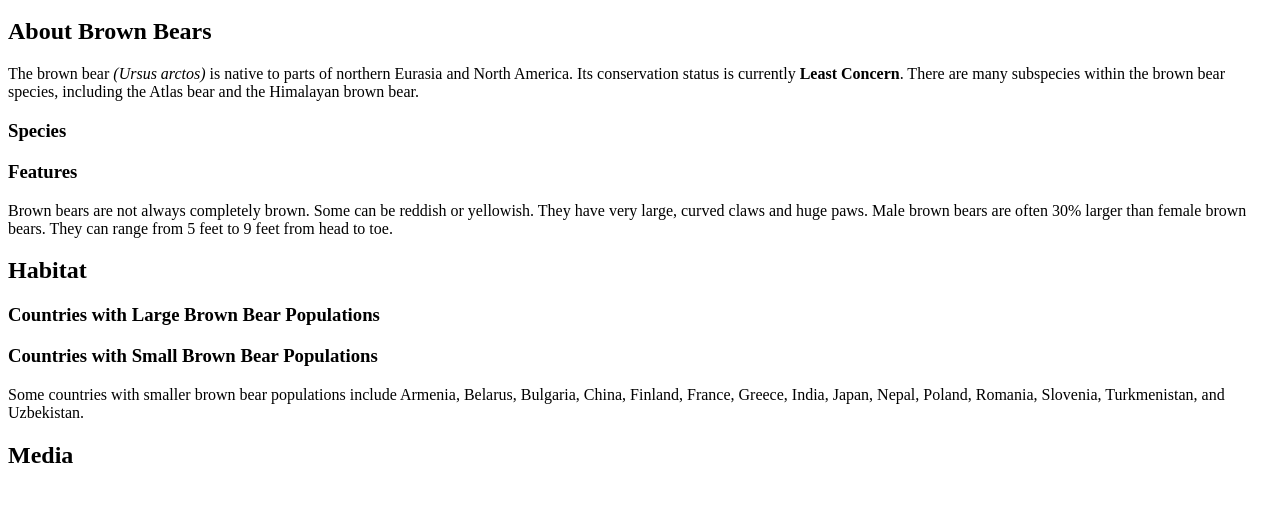
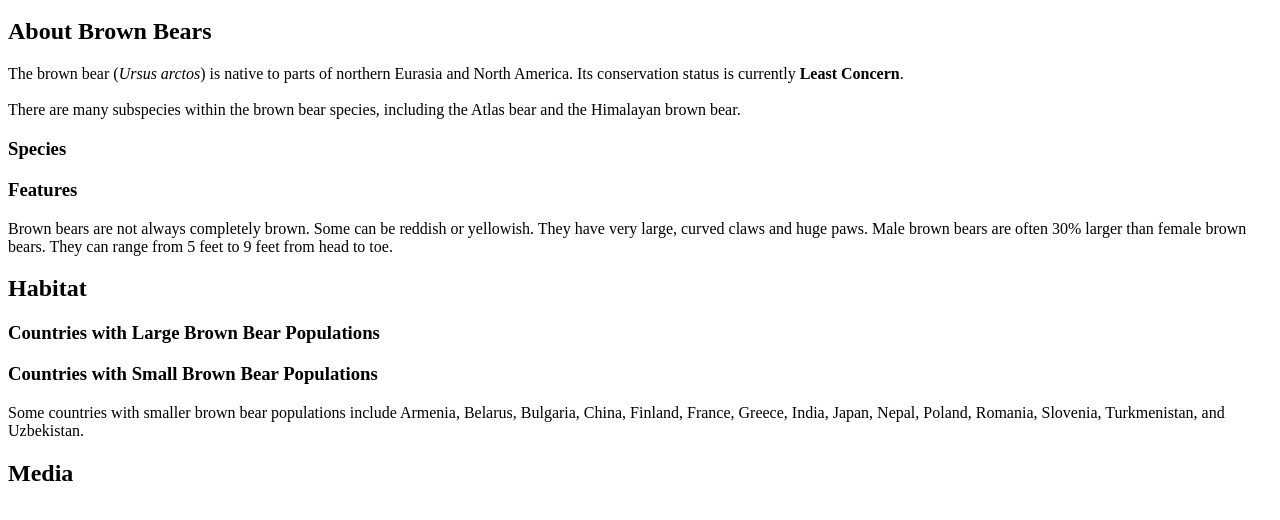
Before and after one commit to gfiproyectos/TG-Pre-Work, a plain HTML site: page index.html in a window 1280 px wide. Shown: the part 48-568 px from the top of the page. Drawn offline with Linux system fonts and the light colour scheme.

Commit message:
Line Breaks Exercise

```diff
--- a/index.html
+++ b/index.html
@@ -2,7 +2,7 @@
         <h1>The Brown Bear</h1>
         <div id="introduction">
           <h2>About Brown Bears</h2>
-          <p>The brown bear <em>(Ursus arctos)</em> is native to parts of northern Eurasia and North America. Its conservation status is currently <strong>Least Concern</strong>. There are many subspecies within the brown bear species, including the Atlas bear and the Himalayan brown bear.</p>
+          <p>The brown bear (<em>Ursus arctos</em>) is native to parts of northern Eurasia and North America. Its conservation status is currently <strong>Least Concern</strong>.<br><br> There are many subspecies within the brown bear species, including the Atlas bear and the Himalayan brown bear.</p>
           <h3>Species</h3>
           <h3>Features</h3>
           <p>Brown bears are not always completely brown. Some can be reddish or yellowish. They have very large, curved claws and huge paws. Male brown bears are often 30% larger than female brown bears. They can range from 5 feet to 9 feet from head to toe.</p>
```
